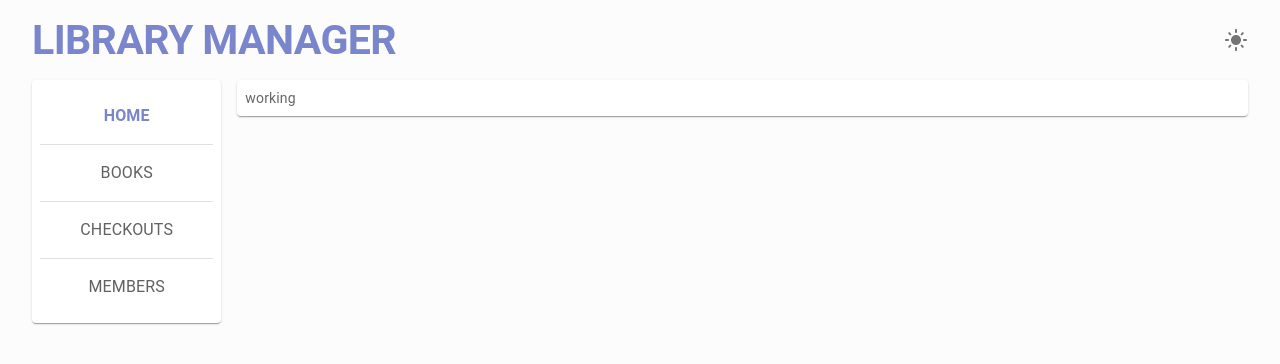
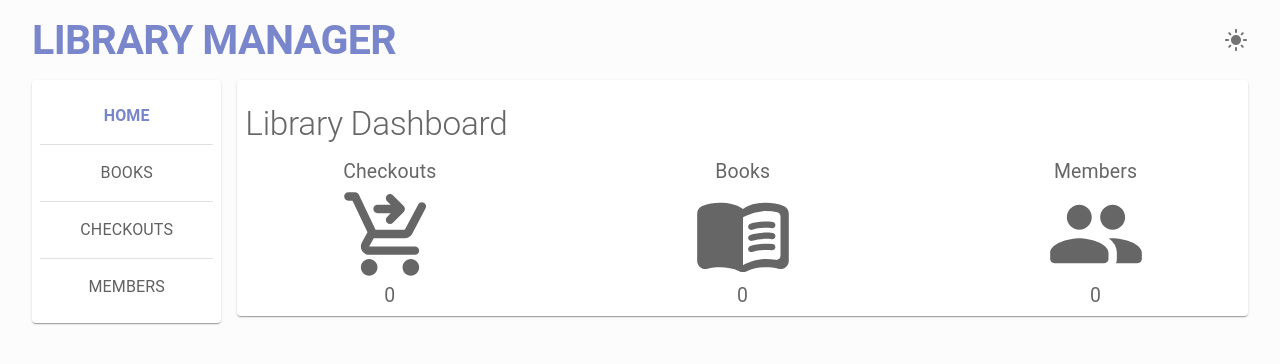
Before and after one commit to kelseythang/library-manager-frontend, a React (Create React App) app: page / in a window 1280 px wide. Shown: the top 364 px of the page. Built offline with nearby package versions, Linux system fonts and the light colour scheme; no server answers.

Commit message:
Update Home component

```diff
--- a/src/components/App.jsx
+++ b/src/components/App.jsx
@@ -26,20 +26,28 @@ function App() {
   const [theme, colorMode] = useMode();
   const [members, setMembers] = useState([]);
   const [checkouts, setCheckouts] = useState([]);
+  const [books, setBooks] = useState([]);
 
   // ----------------- fetch requests -----------------
+  // useEffect to fetch checkouts
+  useEffect(() => {
+    fetch('http://localhost:9292/checkouts')
+      .then(res => res.json())
+      .then(data => setCheckouts(data));
+  }, []);
+
+  // useEffect to fetch books
+  useEffect(() => {
+    fetch('http://localhost:9292/books')
+      .then(res => res.json())
+      .then(data => setBooks(data));
+  }, []);
+
   // useEffect to fetch members
   useEffect(() => {
     fetch('http://localhost:9292/members')
       .then(res => res.json())
       .then(data => setMembers(data));
-  }, []);
-
-  // useEffect to fetch checkouts
-  useEffect(() => {
-    fetch('http://localhost:9292/checkouts')
-      .then(res => res.json())
-      .then(data => setCheckouts(data));
   }, []);
 
   // ----------------- members CRUD -----------------
@@ -118,9 +126,9 @@ function App() {
                 <Item>
                   <Routes>
                     <Route path='*' element={<NotFound />} />
-                    <Route path='/' element={<Home />} />
+                    <Route path='/' element={<Home checkouts={checkouts.length} books={books.length} members={members.length} />} />
+                    <Route path='checkouts' element={<CheckoutList checkouts={checkouts} onDeleteCheckout={handleDeleteCheckout} />} />
                     <Route path='books' element={<BookList />} />
-                    <Route path='checkouts' element={<CheckoutList checkouts={checkouts} onDeleteCheckout={handleDeleteCheckout} />} />
                     <Route path='members' element={<MemberList members={members} onDeleteMember={handleDeleteMember}/> } />
                     <Route path='members/new-member-form' element={<NewMemberForm onAddMember={handleAddMember} />} />
                     <Route path='members/:id' element={<MemberDetails members={members} onEditMember={handleEditMember} onDeleteCheckout={handleDeleteCheckout}  />} />
--- a/src/components/CheckoutList.jsx
+++ b/src/components/CheckoutList.jsx
@@ -1,8 +1,8 @@
 import React, { useState } from 'react';
 import Box from '@mui/material/Box';
 import PageTitle from './PageTitle';
-import BasicGrid from './BasicGrid';
 import Button from '@mui/material/Button';
+import GridCheckbox from './GridCheckbox';
 import { useSetSnackbar } from '../hooks/useSnackbar';
 import StatusMessage from './StatusMessage';
 
@@ -55,7 +55,7 @@ function CheckoutList({ checkouts, onDeleteCheckout }) {
     <Box>
       <Box>
         <PageTitle title='Checkouts' />
-        <BasicGrid height={650} pageSize={10} rows={rows} columns={columns} selectionModel={selectionModel} setSelectionModel={setSelectionModel} />
+        <GridCheckbox height={650} pageSize={10} rows={rows} columns={columns} selectionModel={selectionModel} setSelectionModel={setSelectionModel} />
       </Box>
       <Button variant='contained' onClick={handleCheckInClick}>Check In Selected Items</Button>
       <StatusMessage />
--- a/src/components/BasicGrid.jsx
+++ b/src/components/GridCheckbox.jsx
@@ -2,7 +2,7 @@ import React from 'react';
 import Box from '@mui/material/Box';
 import { DataGrid } from '@mui/x-data-grid';
 
-function BasicGrid({ height, pageSize, rows, columns, selectionModel, setSelectionModel }) {
+function GridCheckbox ({ height, pageSize, rows, columns, selectionModel, setSelectionModel }) {
   return (
     <Box mb={2} sx={{ height: height, width: 'auto' }}>
       <DataGrid
@@ -15,10 +15,9 @@ function BasicGrid({ height, pageSize, rows, columns, selectionModel, setSelecti
           setSelectionModel(newSelectionModel);
         }}
         selectionModel={selectionModel}
-        pagination
       />
     </Box>
   )
 }
 
-export default BasicGrid
+export default GridCheckbox;
--- a/src/components/Home.jsx
+++ b/src/components/Home.jsx
@@ -1,9 +1,45 @@
 import React from 'react';
+import Box from '@mui/material/Box';
+import Stack from '@mui/material/Stack';
+import Divider from '@mui/material/Divider';
+import Typography from '@mui/material/Typography';
+import CheckoutIcon from '@mui/icons-material/ShoppingCartCheckoutRounded';
+import BookIcon from '@mui/icons-material/MenuBookRounded';
+import PeopleIcon from '@mui/icons-material/PeopleRounded';
+import PageTitle from './PageTitle';
+import { useNavigate } from 'react-router-dom';
 
-function Home() {
+function Home({ checkouts, books, members }) {
+  const navigate = useNavigate();
+
+  const elementHover = { '&:hover': { color: 'primary.main' } };
 
   return (
-    <div>working</div>
+    <Box>
+      <PageTitle title='Library Dashboard' />
+      <Stack
+        direction={{ xs: 'column', sm: 'row' }}
+        spacing={{ xs: 2, sm: 2, md: 4 }}
+        divider={<Divider orientation='horizontal' flexItem />} // divider for mobile view
+        justifyContent='space-evenly'
+      >
+        <Stack alignItems='center' sx={elementHover} onClick={() => navigate('/checkouts')}>
+          <Typography variant='h4'>Checkouts</Typography>
+          <CheckoutIcon sx={{ fontSize: 100 }} />
+          <Typography variant='h4'>{checkouts}</Typography>
+        </Stack>
+        <Stack alignItems='center' sx={elementHover} onClick={() => navigate('/books')}>
+          <Typography variant='h4'>Books</Typography>
+          <BookIcon sx={{ fontSize: 100 }} />
+          <Typography variant='h4'>{books}</Typography>
+        </Stack>
+        <Stack alignItems='center' sx={elementHover} onClick={() => navigate('/members')}>
+          <Typography variant='h4'>Members</Typography>
+          <PeopleIcon sx={{ fontSize: 100 }} />
+          <Typography variant='h4'>{members}</Typography>
+        </Stack>
+      </Stack>
+    </Box>
   )
 }
 
--- a/src/components/MemberDetails.jsx
+++ b/src/components/MemberDetails.jsx
@@ -6,6 +6,7 @@ import Button from '@mui/material/Button';
 import { DataGrid } from '@mui/x-data-grid';
 import Typography from '@mui/material/Typography';
 import PageTitle from './PageTitle';
+import GridCheckbox from './GridCheckbox';
 import { useSetSnackbar } from '../hooks/useSnackbar';
 import StatusMessage from './StatusMessage';
 
@@ -104,19 +105,7 @@ function MemberDetails ({ members, onEditMember, onDeleteCheckout }) {
       </Box>
       <Button variant='outlined' color='secondary' onClick={handlePayFines}>Pay Fines in Full</Button>
       <Typography variant='h3' my={1}>Current Checkouts</Typography>
-      <Box mb={2} sx={{ height: 275, width: '100%' }}>
-        <DataGrid
-          rows={currentCheckouts}
-          columns={columns}
-          pageSize={5}
-          rowsPerPageOptions={[5]}
-          checkboxSelection
-          onSelectionModelChange={(newSelectionModel) => {
-            setSelectionModel(newSelectionModel);
-          }}
-          selectionModel={selectionModel}
-        />
-      </Box>
+      <GridCheckbox height={275} pageSize={5} rows={currentCheckouts} columns={columns} selectionModel={selectionModel} setSelectionModel={setSelectionModel} />
       <Button variant='contained' onClick={handleCheckInClick}>Check In Selected Items</Button>
       <Typography variant='h3' my={1}>Checkout History</Typography>
       <Box mb={2} sx={{ height: 375, width: '100%' }}>
--- a/src/components/MemberList.jsx
+++ b/src/components/MemberList.jsx
@@ -3,6 +3,7 @@ import Box from '@mui/material/Box';
 import Stack from '@mui/material/Stack';
 import { DataGrid, GridToolbar } from '@mui/x-data-grid';
 import Button from '@mui/material/Button';
+import PersonAddIcon from '@mui/icons-material/PersonAdd';
 import { useSetSnackbar } from '../hooks/useSnackbar';
 import StatusMessage from './StatusMessage';
 import PageTitle from './PageTitle';
@@ -59,7 +60,7 @@ function MemberList({ members, onDeleteMember }) {
     <Box>
       <Stack spacing={2} direction='row' justifyContent='space-between'>
         <PageTitle title='Members' />
-        <Button variant='text' color='secondary' onClick={() => navigate('/members/new-member-form')}>+ Add New</Button>
+        <Button variant='text' color='secondary' onClick={() => navigate('/members/new-member-form')}>Add New<PersonAddIcon sx={{ ml: 1 }}/></Button>
       </Stack>
       <Box mb={2} sx={{ height: 675, width: '100%' }}>
         <DataGrid
```
Also changed, not shown: src/components/BookForm.jsx (deleted, +0 -9 lines).
